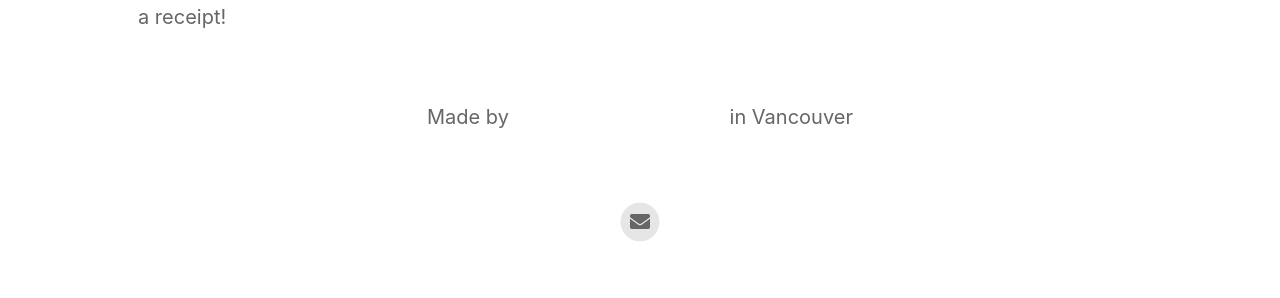
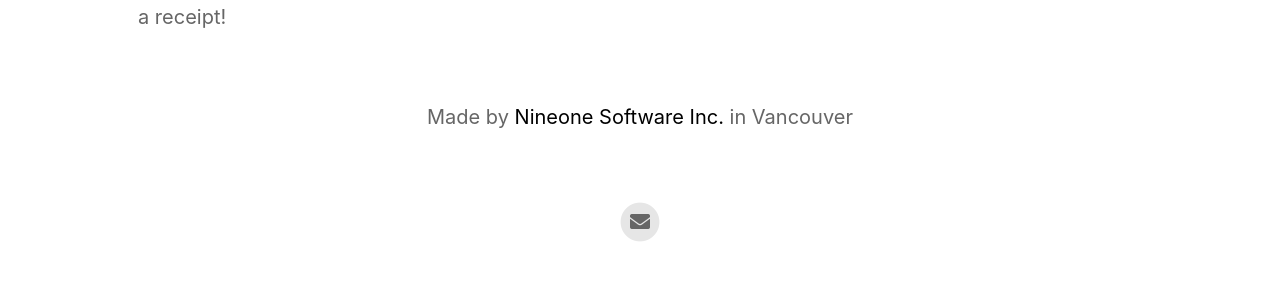
Before and after one commit to NineoneSoftware/receipts-landing-page, a Jekyll site: the page built from index.html, in a window 1280 px wide. Shown: the part 2042-2340 px from the top of the page. Built offline with Jekyll 4.4.1, drawn with Linux system fonts in a browser that asks for light colours; nearby versions of some CDN libraries.

Commit message:
style fix

```diff
--- a/_sass/base.scss
+++ b/_sass/base.scss
@@ -47,6 +47,17 @@ a:active {
 	text-decoration: none;
 }
 
+.footerText
+{
+	a:link,
+	a:hover,
+	a:visited,
+	a:active {
+		color: $primary-text-color;
+		text-decoration: none;
+	}
+}
+
 // Shadows
 $drop-shadow: 	drop-shadow(0px 5px 10px rgba(#000, 0.1))
 				drop-shadow(0px 1px 1px rgba(#000, 0.2)
```
